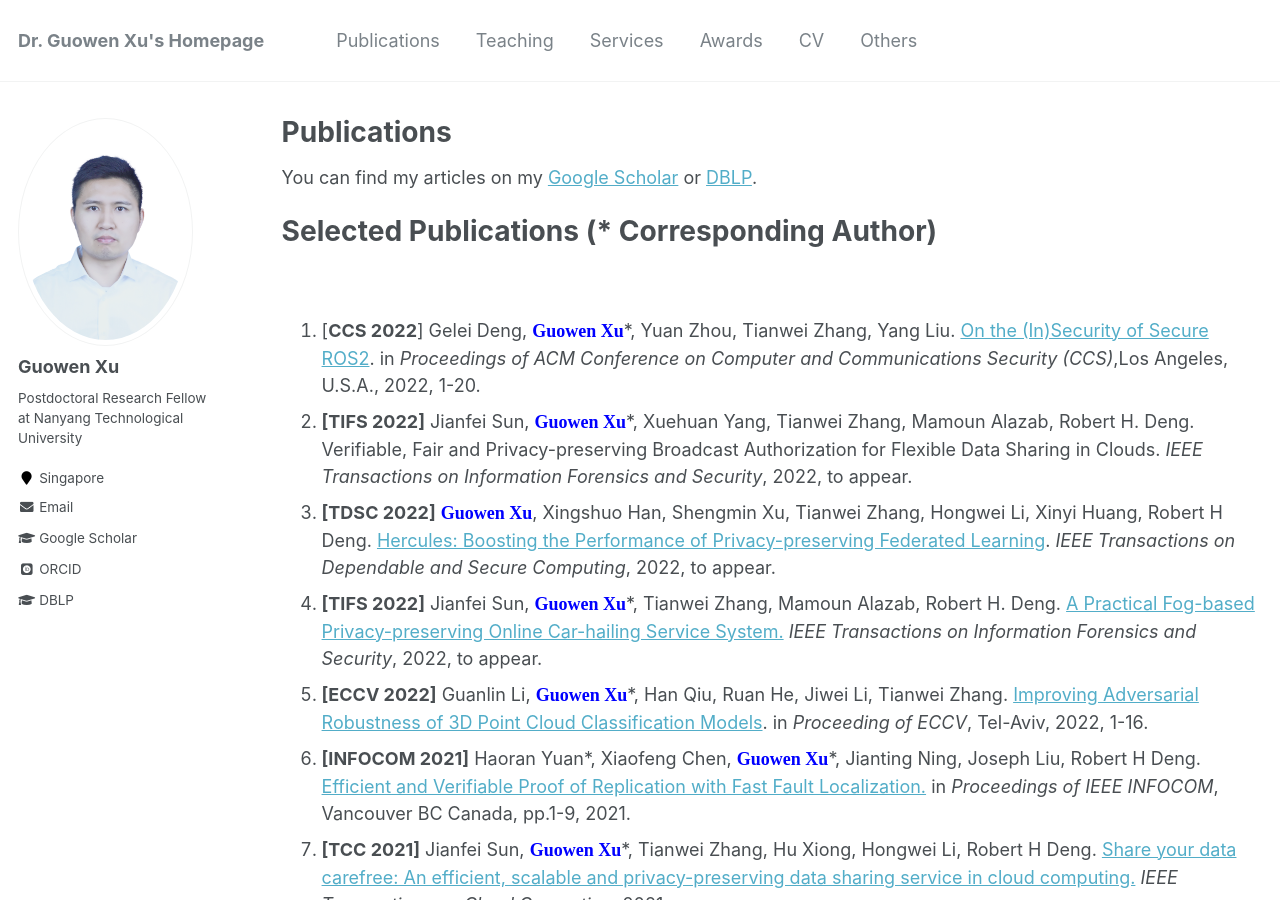
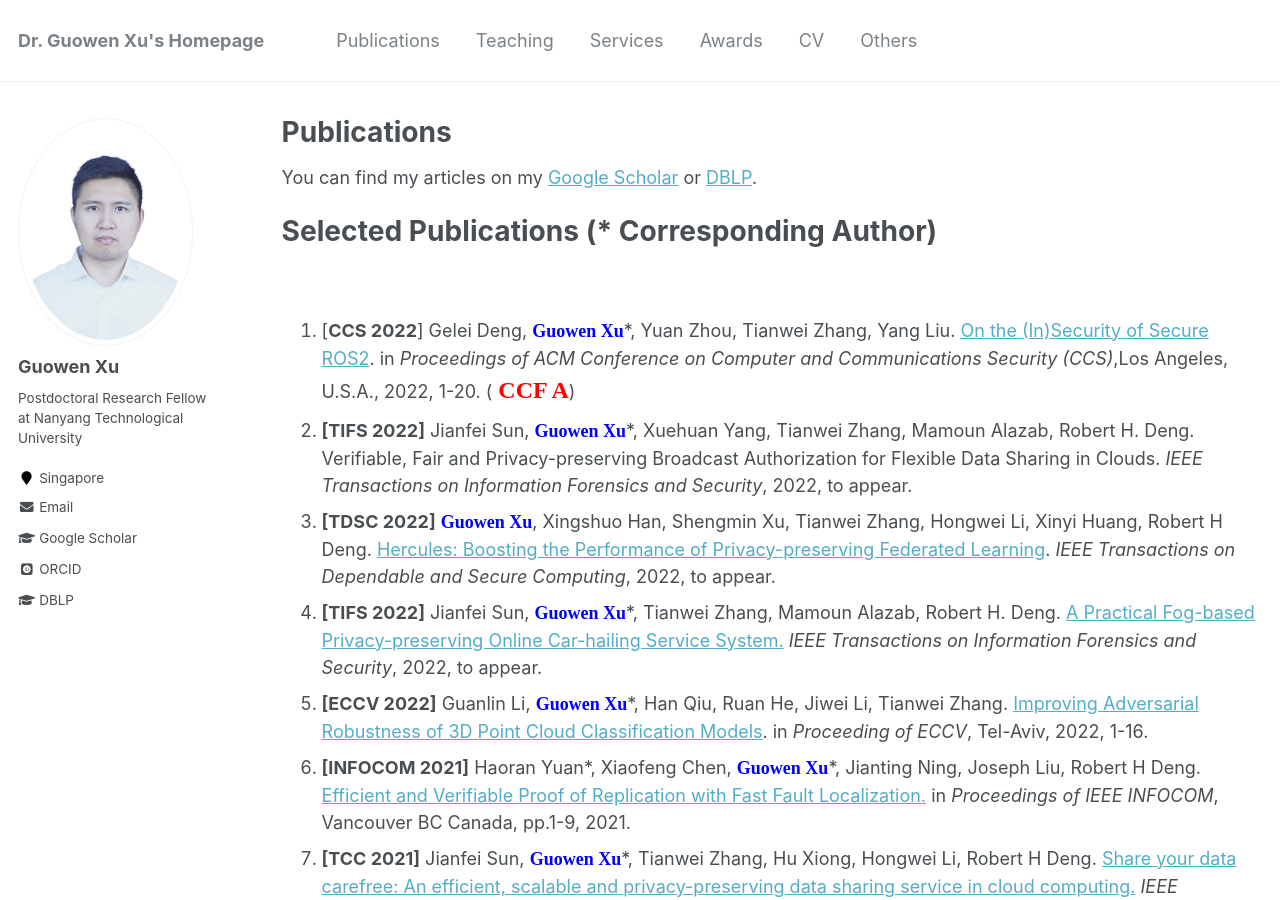
Before and after one commit to Guowen-xu/guowen-xu.github.io, a Jekyll site: the page built from _pages/publications.md, in a window 1280 px wide and 900 px high. Built offline with Jekyll 4.4.1, drawn with Linux system fonts in a browser that asks for light colours; some web fonts are replaced.

Commit message:
Update publications.md

```diff
--- a/_pages/publications.md
+++ b/_pages/publications.md
@@ -14,7 +14,7 @@ You can find my articles on my [Google Scholar](https://scholar.google.com.hk/ci
 
 
 
-1. [**CCS 2022**] Gelei Deng, **<font face="Times New Roman" color=blue size=4> Guowen Xu</font>**\*, Yuan Zhou, Tianwei Zhang, Yang Liu. [On the (In)Security of Secure ROS2](https://dl.acm.org/doi/10.1145/3548606.3560681). in *Proceedings of ACM Conference on Computer and Communications Security (CCS)*,Los Angeles, U.S.A., 2022, 1-20.
+1. [**CCS 2022**] Gelei Deng, **<font face="Times New Roman" color=blue size=4> Guowen Xu</font>**\*, Yuan Zhou, Tianwei Zhang, Yang Liu. [On the (In)Security of Secure ROS2](https://dl.acm.org/doi/10.1145/3548606.3560681). in *Proceedings of ACM Conference on Computer and Communications Security (CCS)*,Los Angeles, U.S.A., 2022, 1-20. (**<font face="Times New Roman" color=red size=5> CCF A</font>**)
 2. **[TIFS 2022]** Jianfei Sun, **<font face="Times New Roman" color=blue size=4> Guowen Xu</font>**\*, Xuehuan Yang, Tianwei Zhang, Mamoun Alazab, Robert H. Deng. Verifiable, Fair and Privacy-preserving Broadcast Authorization for Flexible Data Sharing in Clouds. *IEEE Transactions on Information Forensics and Security*, 2022, to appear.
 3. **[TDSC 2022]**  **<font face="Times New Roman" color=blue size=4> Guowen Xu</font>**, Xingshuo Han, Shengmin Xu, Tianwei Zhang, Hongwei Li, Xinyi Huang, Robert H Deng. [Hercules: Boosting the Performance of Privacy-preserving Federated Learning](https://ieeexplore.ieee.org/document/9935302). *IEEE Transactions on Dependable and Secure Computing*, 2022, to appear.
 4. **[TIFS 2022]** Jianfei Sun, **<font face="Times New Roman" color=blue size=4> Guowen Xu</font>**\*, Tianwei Zhang, Mamoun Alazab, Robert H. Deng. [A Practical Fog-based Privacy-preserving Online Car-hailing Service System.](https://ieeexplore.ieee.org/document/9849044) *IEEE Transactions on Information Forensics and Security*, 2022, to appear.
```
